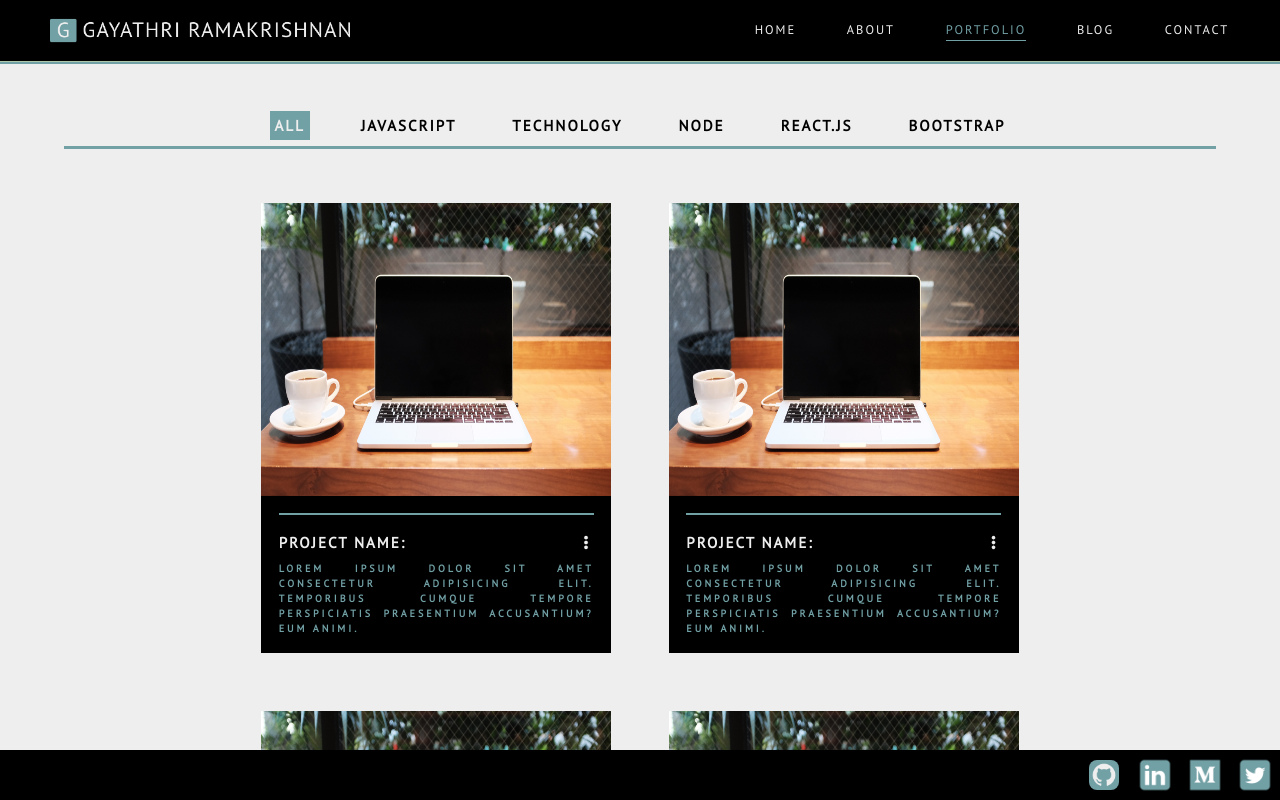
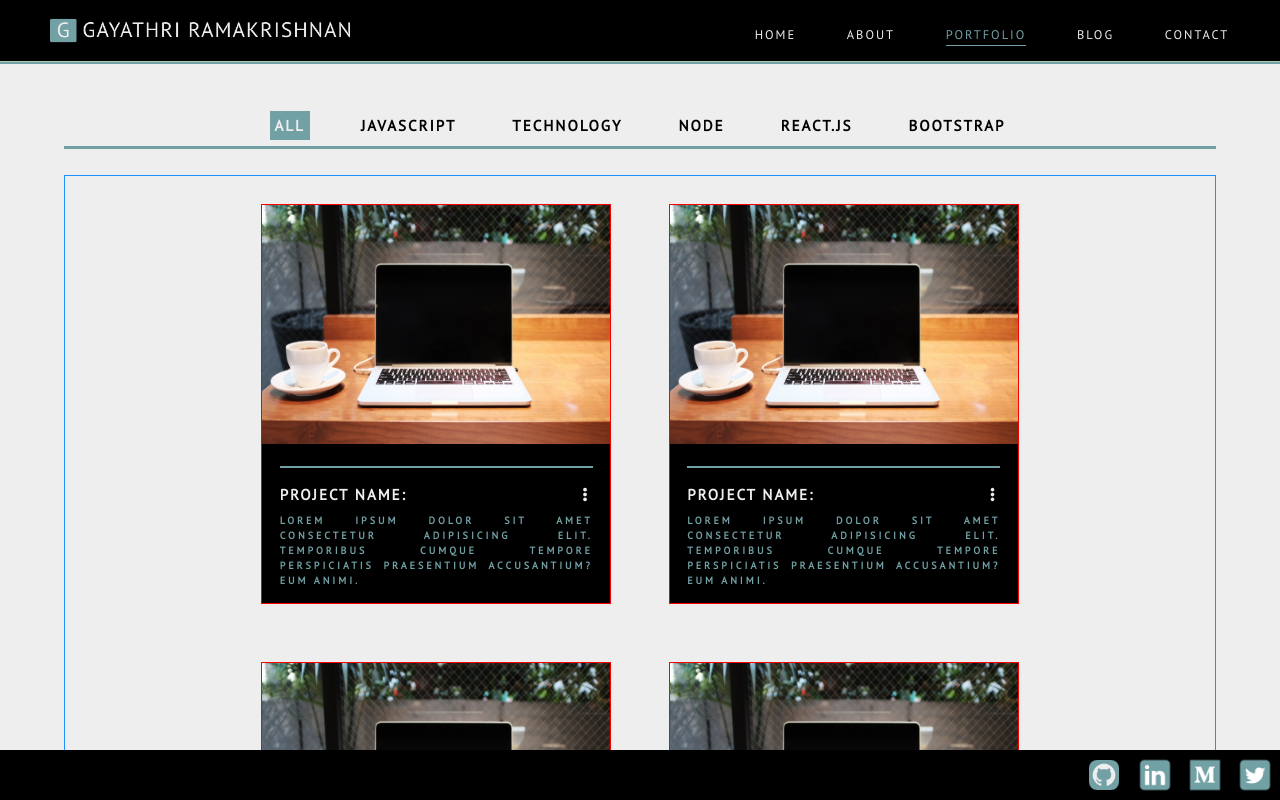
Before and after one commit to G3-Code/g3-portfolio, a React (Create React App) app in the folder client/: page /portfolio in a window 1280 px wide. Built offline with nearby package versions, Linux system fonts and the light colour scheme.

Commit message:
Added card flip

```diff
--- a/client/src/components/Portfolio/Card.js
+++ b/client/src/components/Portfolio/Card.js
@@ -4,6 +4,7 @@ import ImgMenu from "../../assets/menu-more48.png";
 function Card(props) {
   return (
     <div className="card">
+      <div className="card-front">
         <img src={props.card.img} alt="portfolio" />
         <div className="card-separator" />
         <div className="card-txt">
@@ -17,6 +18,8 @@ function Card(props) {
           </p>
         </div>
       </div>
+      <div className="card-back">This is the back of the card.</div>
+    </div>
   );
 }
 
--- a/client/src/style/nav.css
+++ b/client/src/style/nav.css
@@ -33,6 +33,7 @@ nav {
   width: 45%;
   height: 60%;
   border: 0px solid red;
+  padding-top: 10px;
   display: flex;
   align-items: center;
   justify-content: space-evenly;
--- a/client/src/style/portfolio.css
+++ b/client/src/style/portfolio.css
@@ -49,18 +49,14 @@
   flex-wrap: wrap;
   width: 100%;
   height: auto;
-  border: 0px solid green;
+  border: 1px solid dodgerblue;
   padding-bottom: 1%;
 }
 
-.card-container {
-  border: 1px solid magenta;
-  padding: 1%;
-}
-
 .card {
+  position: relative;
   width: 35rem;
-  height: 45rem;
+  height: 40rem;
   margin: 2.5% 2.5% 2.5% 2.5%;
   font-size: 1.5rem;
   text-transform: uppercase;
@@ -69,8 +65,36 @@
   display: flex;
   flex-direction: column;
   border: 0px solid red;
+
+  color: #eeeeee;
+  transform-style: preserve-3d;
+  transition: all 1s ease-in-out;
+}
+
+.card:hover {
+  transform: rotateY(180deg);
+}
+
+.card-front {
+  width: 100%;
+  height: 100%;
+  border: 1px solid red;
+  position: absolute;
+  backface-visibility: hidden;
   background-color: black;
+}
+
+.card-back {
+  width: 100%;
+  height: 100%;
+  border: 1px solid greenyellow;
+  position: absolute;
+  backface-visibility: hidden;
+  transform: rotateY(180deg);
+  z-index: 1;
   color: #eeeeee;
+
+  background-color: black;
 }
 
 .card-separator {
@@ -106,7 +130,7 @@
 
 .card img {
   width: 100%;
-  height: 65%;
+  height: 60%;
 }
 
 .active-tab {
```
Lines whose indentation alone changed are shown as unchanged.
